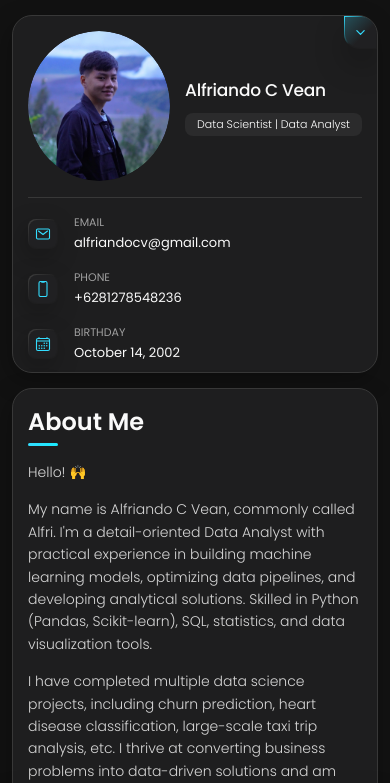
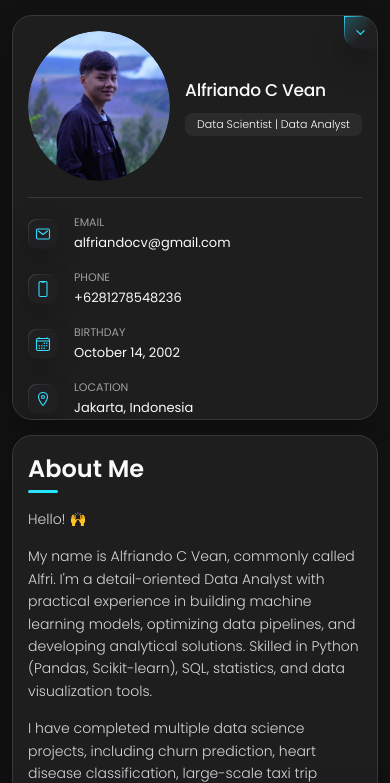
Before and after one commit to alfcvean/portfolio_website, a plain HTML site: page index.html in a window 390 px wide. Both pictures are taken after a click on the button 360 px from the left and 32 px from the top of the page. Shown: the top 783 px of the page. Drawn offline with nearby package versions, Linux system fonts and the light colour scheme.

Commit message:
Update style.css

```diff
--- a/assets/css/style.css
+++ b/assets/css/style.css
@@ -1901,7 +1901,7 @@ textarea.form-input::-webkit-resizer { display: none; }
 @media (max-width: 600px) {
 
   .sidebar.active .sidebar-info_more {
-    max-height: 160px !important; /* Sesuaikan angka agar turun sampai batas email */
-  }
-
-}
+    max-height: 420px !important; /* Sesuaikan angka agar turun sampai batas email */
+  }
+
+}
```
